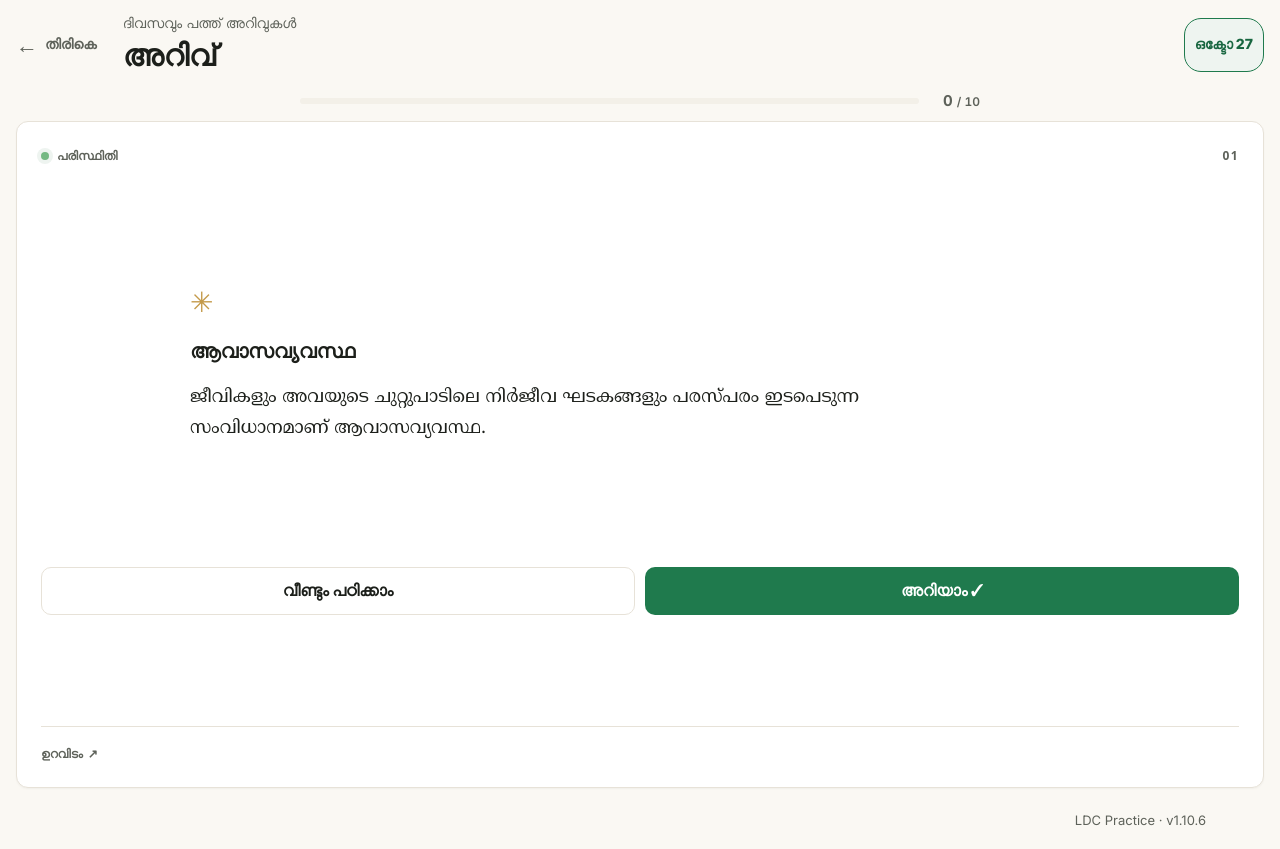
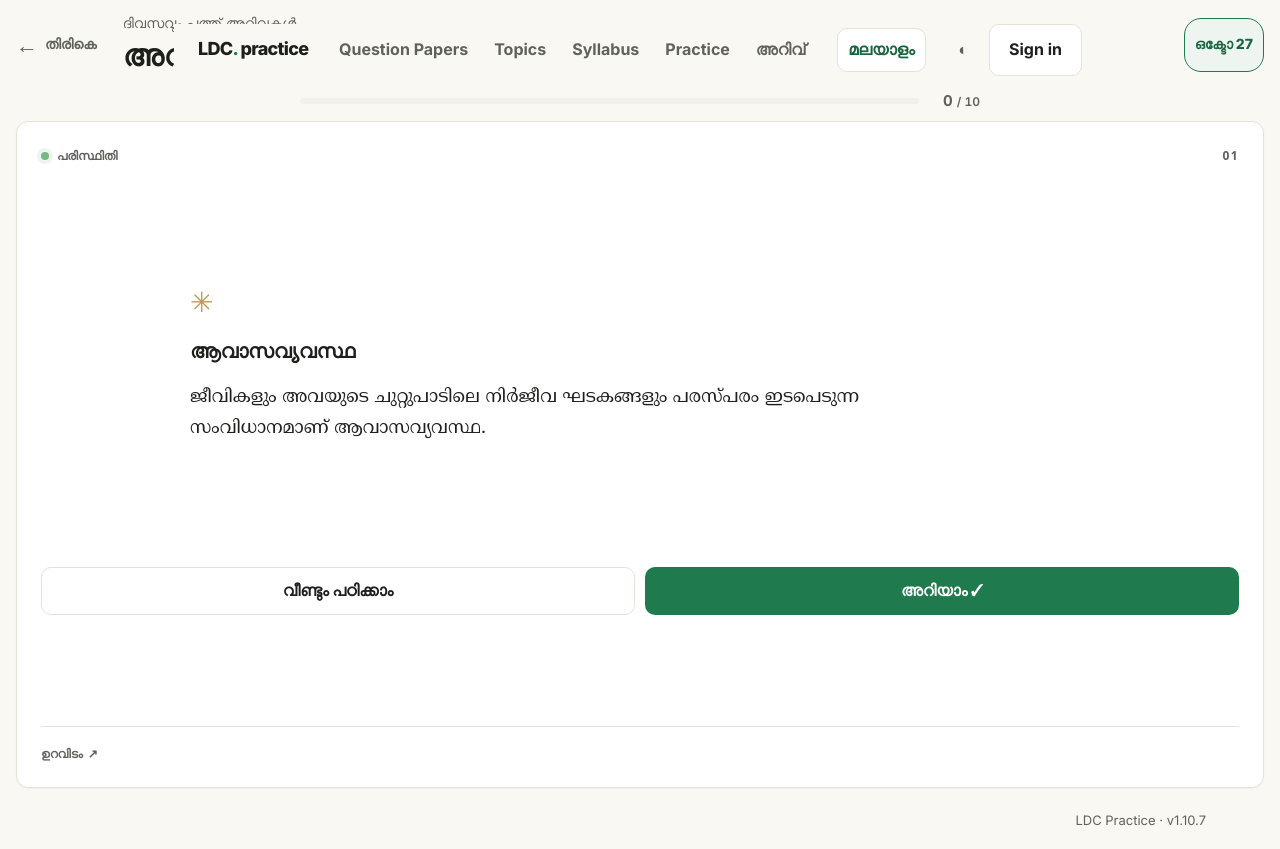
Before and after one commit to VishnuPScodes/LDC, a Next.js app in the folder client/: page /facts in a window 1280 px wide. Built offline with nearby package versions, Linux system fonts and the light colour scheme; no server answers; a web font is replaced by a local one.

Commit message:
Keep navigation menu above Today cards

```diff
--- a/client/app/globals.css
+++ b/client/app/globals.css
@@ -86,6 +86,7 @@ button:focus-visible, a:focus-visible, input:focus-visible, select:focus-visible
 .header { display: flex; justify-content: space-between; align-items: center; gap: 16px; margin-bottom: 34px;
   isolation: isolate;
   position: relative;
+  z-index: 50;
   width: 100%;
   margin-left: 0;
   margin-right: 0;
--- a/client/package.json
+++ b/client/package.json
@@ -1 +1 @@
-{"name":"@ldc/client","version":"1.10.6","private":true,"scripts":{"dev":"next dev -p 3001","build":"next build","start":"next start -p 3001"},"dependencies":{"framer-motion":"^11.15.0","next":"^14.2.22","react":"^18.3.1","react-dom":"^18.3.1","recharts":"^2.15.0"},"devDependencies":{"@types/node":"^22.10.5","@types/react":"^18.3.18","@types/react-dom":"^18.3.5","autoprefixer":"^10.4.20","postcss":"^8.4.49","tailwindcss":"^3.4.17","typescript":"^5.7.2"}}
+{"name":"@ldc/client","version":"1.10.7","private":true,"scripts":{"dev":"next dev -p 3001","build":"next build","start":"next start -p 3001"},"dependencies":{"framer-motion":"^11.15.0","next":"^14.2.22","react":"^18.3.1","react-dom":"^18.3.1","recharts":"^2.15.0"},"devDependencies":{"@types/node":"^22.10.5","@types/react":"^18.3.18","@types/react-dom":"^18.3.5","autoprefixer":"^10.4.20","postcss":"^8.4.49","tailwindcss":"^3.4.17","typescript":"^5.7.2"}}
```
